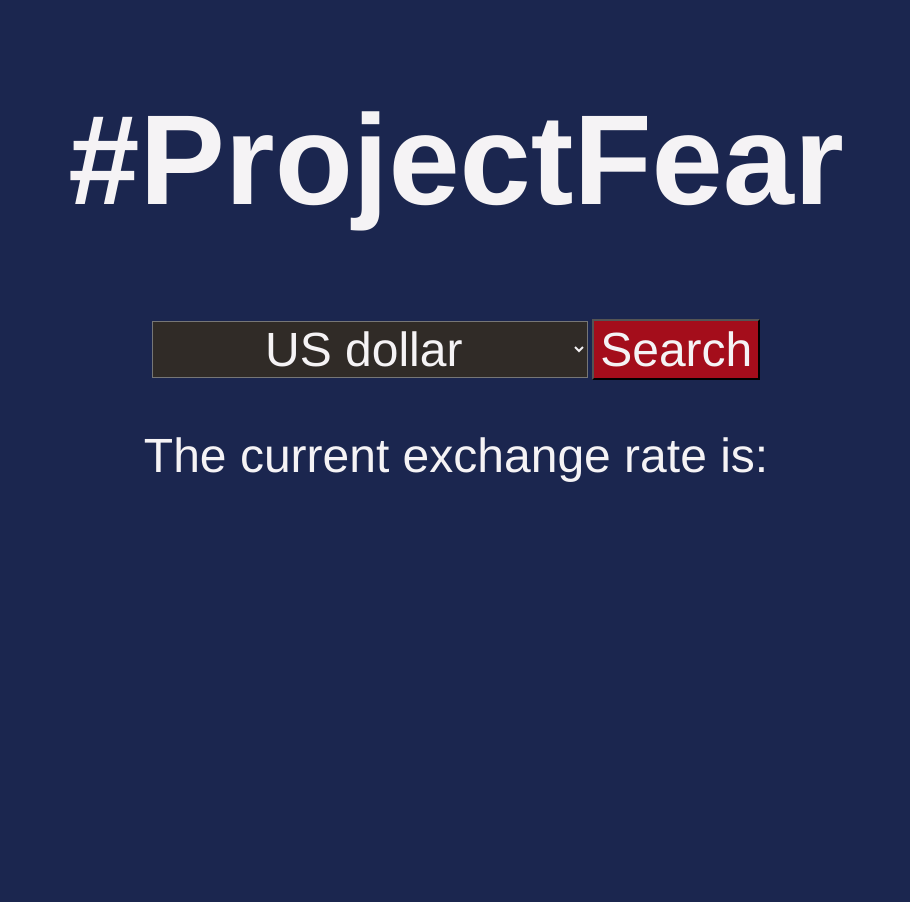
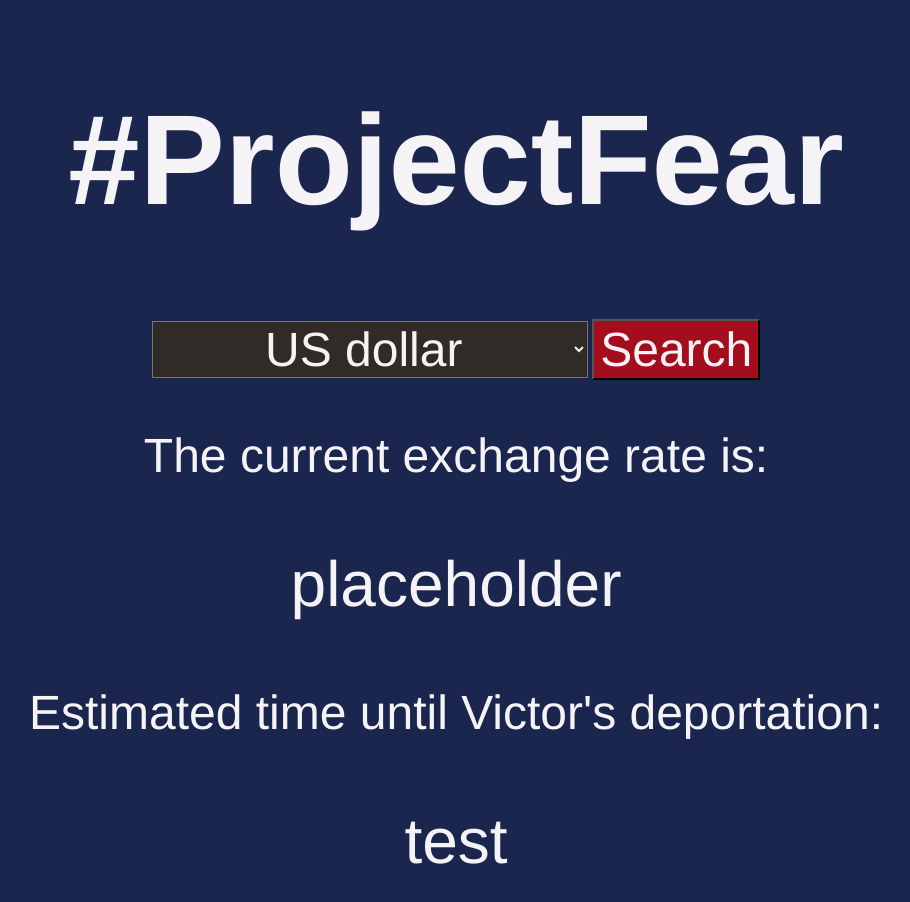
Before and after one commit to fac-17/week-5-dgjm, a website: page public/index.html in a window 1280 px wide. Shown: the whole page, without its empty margins (184-1094 px from the left). Before the commit the page ends 800 px from the top, so only its background shows below. Drawn offline with Linux system fonts and the light colour scheme; files that its build step writes are made by us from their sources.

Commit message:
start countdown

```diff
--- a/public/index.html
+++ b/public/index.html
@@ -34,8 +34,10 @@
     </button>
     <section class="result">
       <p>The current exchange rate is:</p>
-      <p id="result-display"></p>
+      <p id="result-display">placeholder</p>
+      <p>Estimated time until Victor's deportation:</p>
+      <p id="deportation">placeholder</p>
     </section>
-    <script src="public/index.js"></script>
+    <script src="../public/index.js"></script>
   </body>
 </html>
--- a/public/index.js
+++ b/public/index.js
@@ -18,3 +18,12 @@ function getQuery(input) {
   xhr.open("GET", url, true);
   xhr.send();
 }
+
+var countdown = "test";
+
+window.onload = function() {
+  console.log("this is working");
+  document.getElementById("deportation").innerText = countdown;
+};
+
+// document.onload = alert("test");
--- a/public/style.css
+++ b/public/style.css
@@ -7,21 +7,30 @@
 }
 
 h1 {
-  font-size: 8em;
+  font-size: 8rem;
 }
 
 .result {
-  font-size: 3em;
+  font-size: 3rem;
 }
 
 #input {
-  font-size: 3em;
+  font-size: 3rem;
   background-color: #302b27;
 }
 
 #search {
   /* height: 4em;
   width: 8em; */
-  font-size: 3em;
+  font-size: 3rem;
   background-color: #a40d1b;
 }
+
+#result-display {
+  font-size: 4rem;
+  /* border-style: solid; */
+}
+
+#deportation {
+  font-size: 4rem;
+}
```
